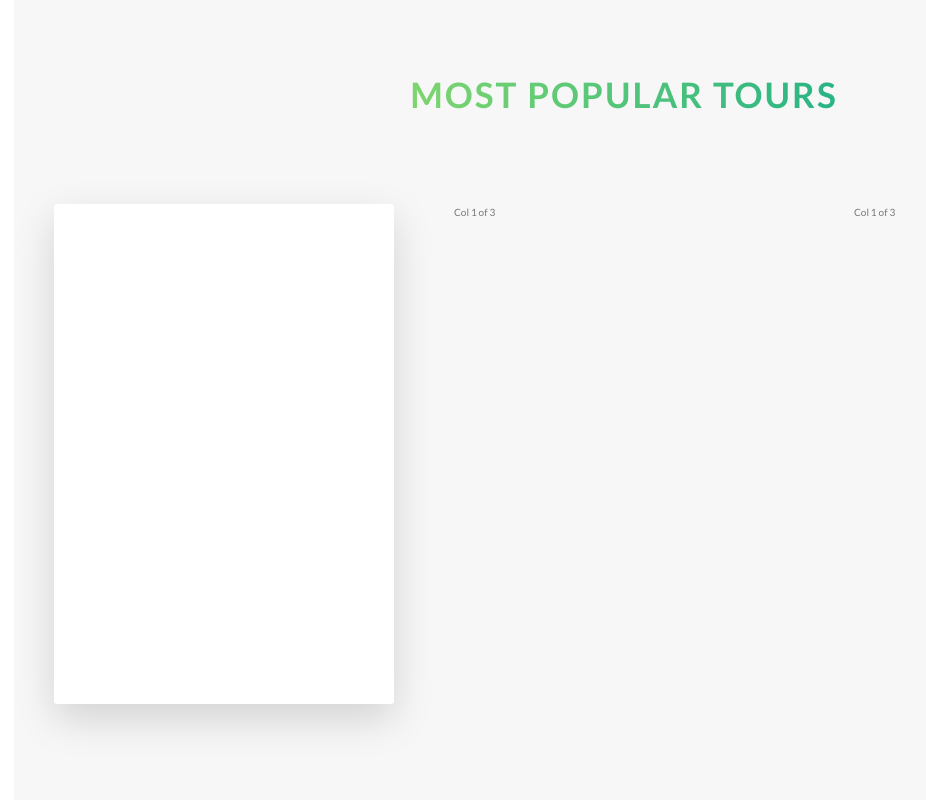
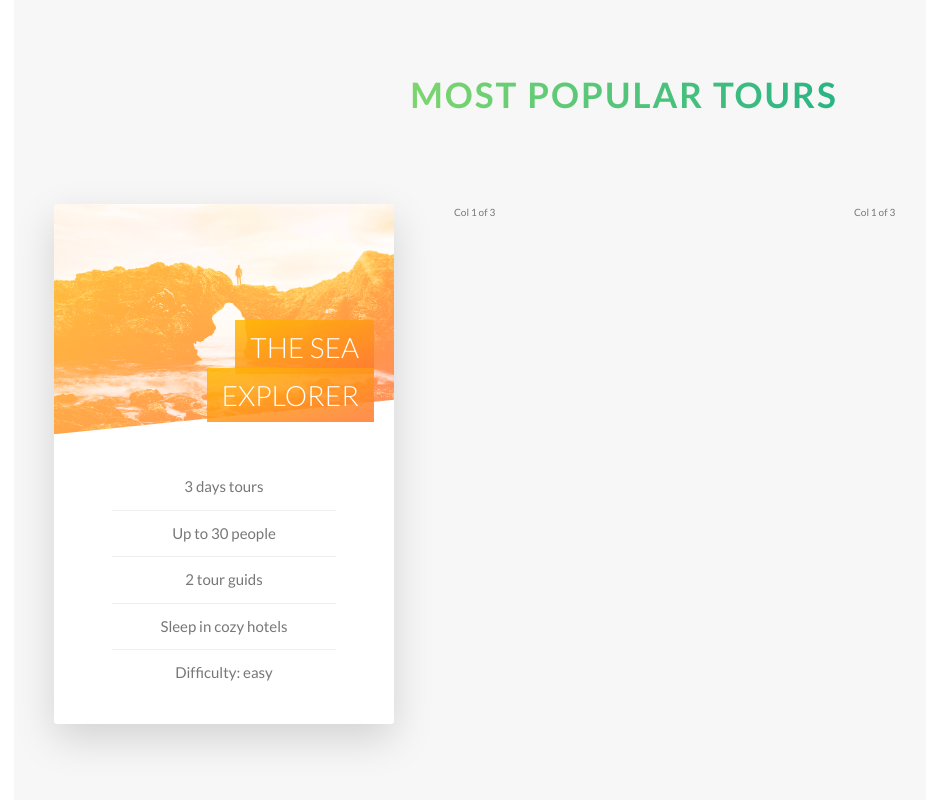
Before and after one commit to StevanCakic/CSSNatours, a website: page index.html in a window 1280 px wide. Shown: the part 2398-3198 px from the top of the page, without its empty margins (16-942 px from the left). Drawn offline with Linux system fonts and the light colour scheme.

Commit message:
building a tours section part 2 completed

```diff
--- a/index.html
+++ b/index.html
@@ -118,7 +118,21 @@
                 <div class="col-1-of-3">
                     <div class="card">
                         <div class="card__side card__side--front">
-                            Front
+                            <div class="card__picture card__picture--1">
+                                &nbsp;
+                            </div>
+                            <h4 class="card__heading">
+                                <span class="card__heading-span card__heading-span--1">The Sea Explorer</span>
+                            </h4>
+                            <div class="card__details">
+                                <ul>
+                                    <li>3 days tours</li>
+                                    <li>Up to 30 people</li>
+                                    <li>2 tour guids</li>
+                                    <li>Sleep in cozy hotels</li>
+                                    <li>Difficulty: easy</li>
+                                </ul>
+                            </div>
                         </div>
                         <div class="card__side card__side--back card__side--back-1">
                             Back
--- a/sass/abstracts/_variables.scss
+++ b/sass/abstracts/_variables.scss
@@ -9,6 +9,7 @@ $color-tertiary-light: #2998ff;
 $color-tertiary-dark: #5643fa;
 
 $color-grey-light-1: #f7f7f7;
+$color-grey-light-2: #eee;
 
 $color-grey-dark: #777;
 $color-white: #fff;
--- a/sass/components/_card.scss
+++ b/sass/components/_card.scss
@@ -2,12 +2,10 @@
   perspective: 150rem;
   -moz-perspective: 150rem;
   position: relative;
-  height: 50rem;
+  height: 52rem;
 
   &__side {
-    color: #fff;
-    font-size: 2rem;
-    height: 50rem;
+    height: 52rem;
     transition: all 0.8s ease;
     position: absolute;
     top: 0;
@@ -15,6 +13,7 @@
     width: 100%;
     backface-visibility: hidden;
     border-radius: 0.3rem;
+    overflow: hidden;
     box-shadow: 0 1.5rem 4rem rgba($color-black, 0.15);
 
     &--front {
@@ -34,9 +33,71 @@
     }
   }
   &:hover &__side--front {
-    transform: rotateY(180deg);
+    transform: rotateY(-180deg);
   }
   &:hover &__side--back {
     transform: rotateY(0);
   }
+  // Front side styling
+  &__picture {
+    background-size: cover;
+    height: 23rem;
+    background-blend-mode: screen;
+    -webkit-clip-path: polygon(0 0, 100% 0, 100% 85%, 0 100%);
+    clip-path: polygon(0 0, 100% 0, 100% 85%, 0 100%);
+    &--1 {
+      background-image: linear-gradient(
+          to right bottom,
+          $color-secondary-light,
+          $color-secondary-dark
+        ),
+        url("../img/nat-5.jpg");
+    }
+    &--2 {
+      background-image: url("../img/nat-5.jpg");
+    }
+    &--3 {
+      background-image: url("../img/nat-5.jpg");
+    }
+  }
+  &__heading {
+    font-size: 2.8rem;
+    font-weight: 300;
+    text-align: right;
+    text-transform: uppercase;
+    color: $color-white;
+    position: absolute;
+    top: 12rem;
+    right: 2rem;
+    width: 75%;
+    z-index: 30;
+  }
+  &__heading-span {
+    padding: 1rem 1.5rem;
+    -webkit-box-decoration-break: clone;
+    box-decoration-break: clone;
+    &--1 {
+      background-image: linear-gradient(
+        to right bottom,
+        rgba($color-secondary-light, 0.85),
+        rgba($color-secondary-dark, 0.85)
+      );
+    }
+  }
+  &__details {
+    padding: 3rem;
+    ul {
+      list-style: none;
+      width: 80%;
+      margin: 0 auto;
+      li {
+        text-align: center;
+        font-size: 1.5rem;
+        padding: 1rem;
+        &:not(:last-child) {
+          border-bottom: 1px solid $color-grey-light-2;
+        }
+      }
+    }
+  }
 }
--- a/sass/layout/_header.scss
+++ b/sass/layout/_header.scss
@@ -9,6 +9,7 @@
   background-size: cover;
   background-position: top;
   position: relative;
+  -webkit-clip-path: polygon(0 0, 100% 0, 100% 75vh, 0 100%);
   clip-path: polygon(0 0, 100% 0, 100% 75vh, 0 100%);
 
   &__logo-box {
```
Also changed, not shown: css/style.css.
